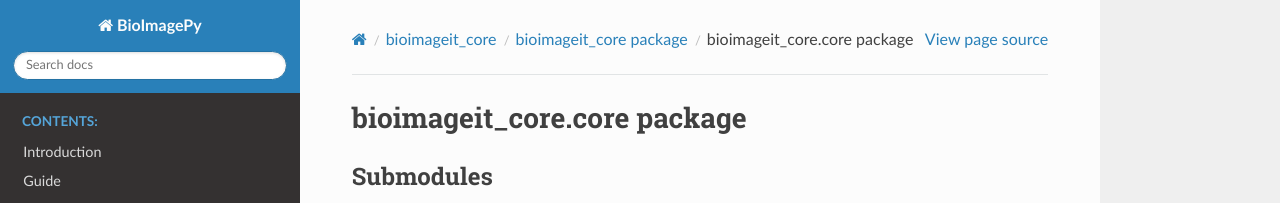
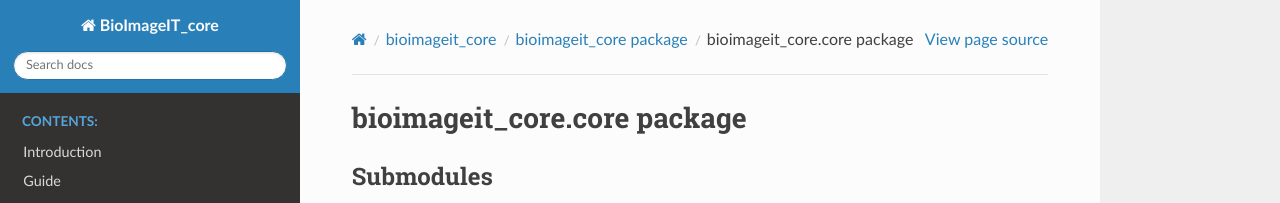
Before and after one commit to bioimageit/bioimageit_core, a Sphinx documentation site: the page built from docs/source/bioimageit_core.core.rst, in a window 1280 px wide. Shown: the top 203 px of the page. Built offline with Sphinx 7.4.7 and the Read the Docs theme 2.0.0, drawn with Linux system fonts in a browser that asks for light colours.

Commit message:
correct error in doc

```diff
--- a/docs/source/bioimageit_core.core.rst
+++ b/docs/source/bioimageit_core.core.rst
@@ -1,5 +1,5 @@
 bioimageit_core.core package
-=======================
+============================
 
 Submodules
 ----------
--- a/docs/source/conf.py
+++ b/docs/source/conf.py
@@ -17,7 +17,7 @@ sys.path.insert(0, os.path.abspath('../../'))
 
 # -- Project information -----------------------------------------------------
 
-project = 'BioImagePy'
+project = 'BioImageIT_core'
 copyright = '2020, Sylvain Prigent'
 author = 'Sylvain Prigent'
 
```
